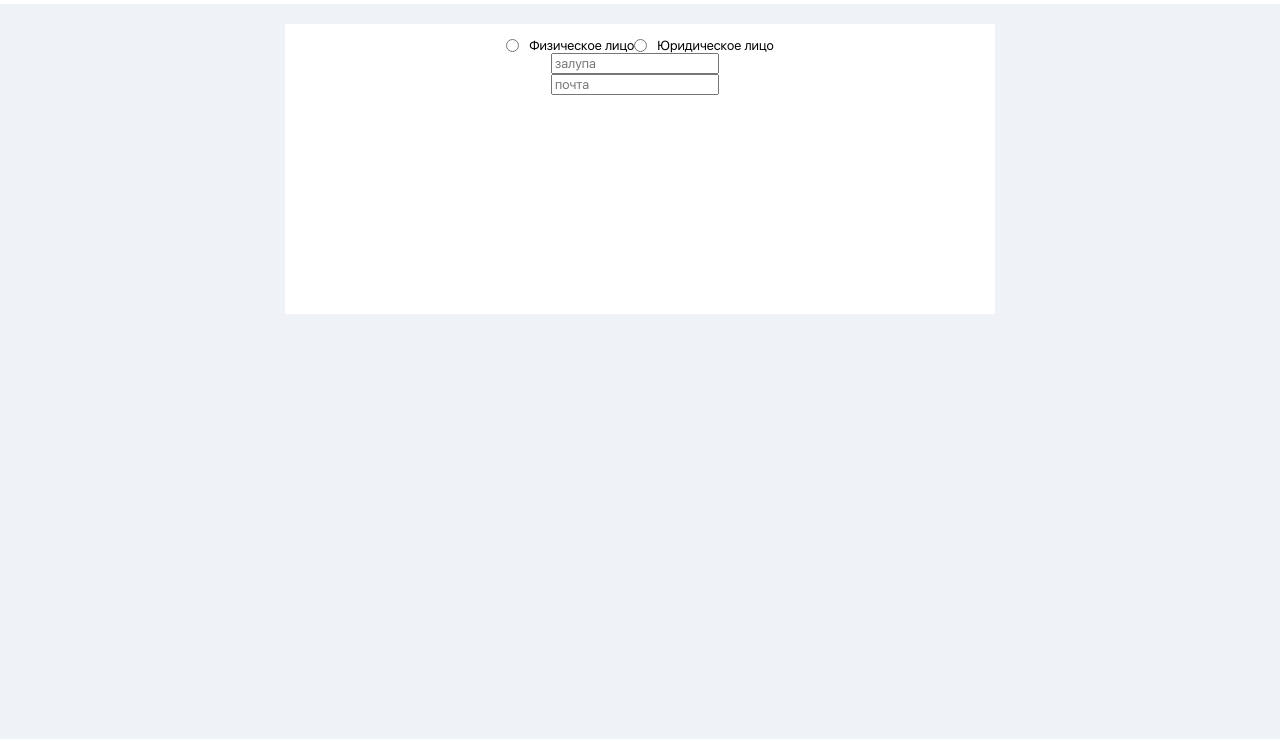
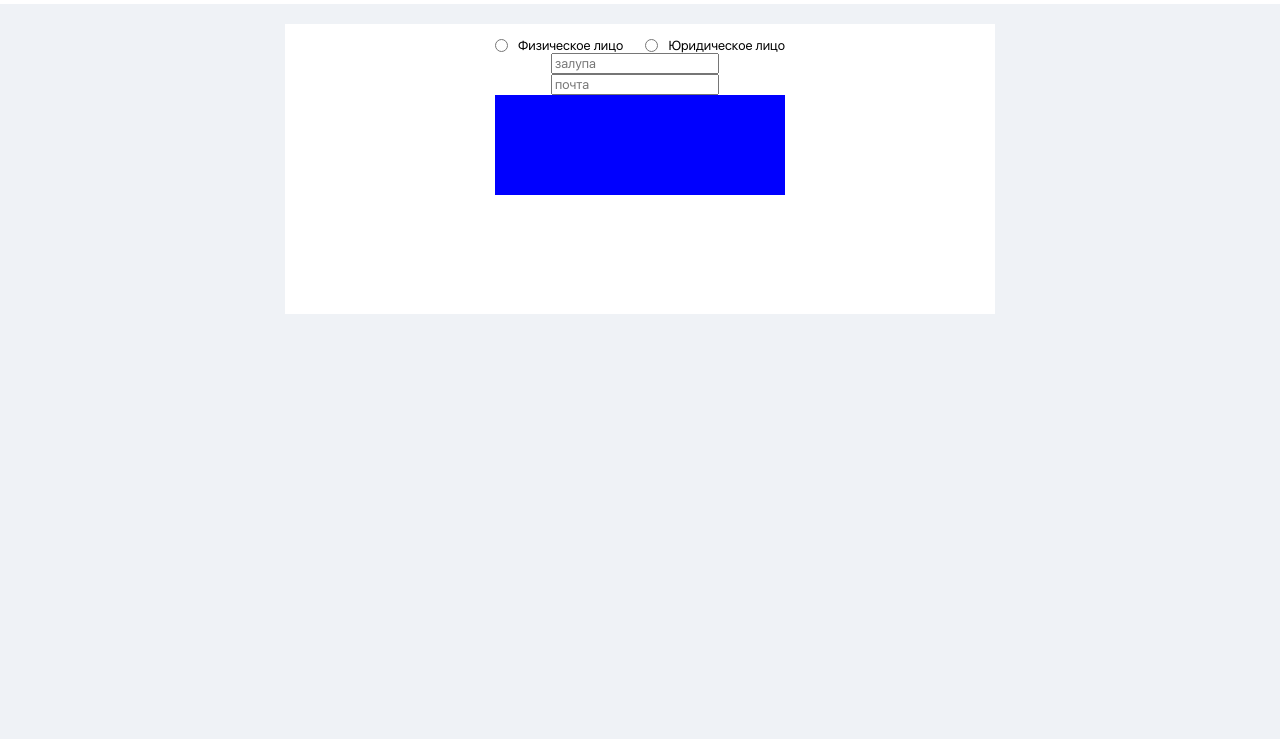
Before and after one commit to DenRzn/Sphera, a plain HTML site: page index.html in a window 1280 px wide. Shown: the part 61-800 px from the top of the page. Drawn offline with Linux system fonts and the light colour scheme.

Commit message:
9.9.2016_  0000PM

```diff
--- a/css/style.css
+++ b/css/style.css
@@ -134,7 +134,10 @@ body, html {
   justify-content: space-between;
   align-items: center;
   flex-direction: column;
-  width: 500px;
+  width: 540px;
+}
+.selectionBlock > div {
+  width: 290px;
 }
 .selectionBlock div {
   display: flex;
@@ -145,3 +148,18 @@ body, html {
 .selectionBlock input {
   margin-right: 10px;
 }
+.inputs {
+  display: flex;
+  flex-direction: column;
+}
+.trans {
+  width: 100px;
+  height: 100px;
+  transition: all .5s;
+  background-color: blue;
+}
+.trans:hover {
+  background-color: red;
+  height: 1000px;
+  transform: rotate(45de);
+}
--- a/index.html
+++ b/index.html
@@ -51,11 +51,12 @@
 
             <div class="inputs">
               <input type="input" name="name" autocomplete = 'off' value="" placeholder="залупа">
+              <input type="email" name="ne osobo" autocomplete = 'off' value="" placeholder="почта">
+            </div>
+            <div class="trans">
+
             </div>
 
-            <div class="">
-              <input type="email" name="ne osobo" autocomplete = 'off' value="" placeholder="почта">
-            </div>
 
           </form>
 
```
